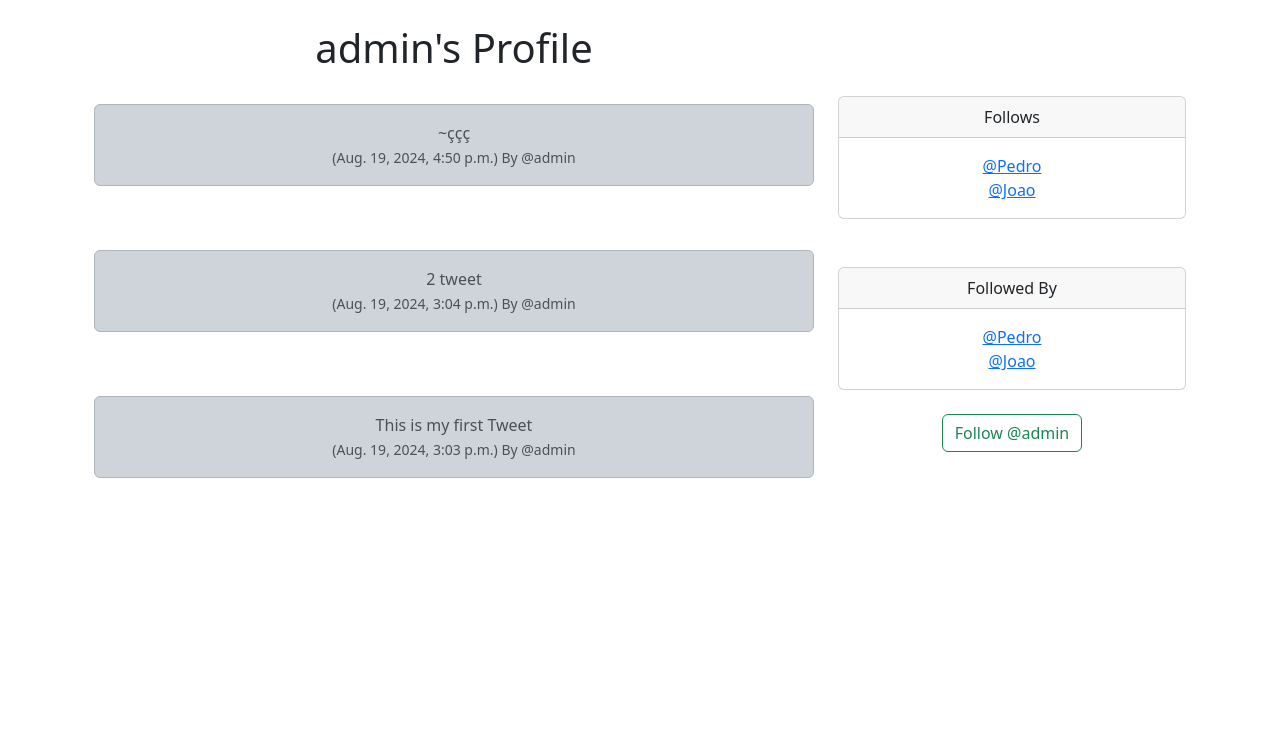
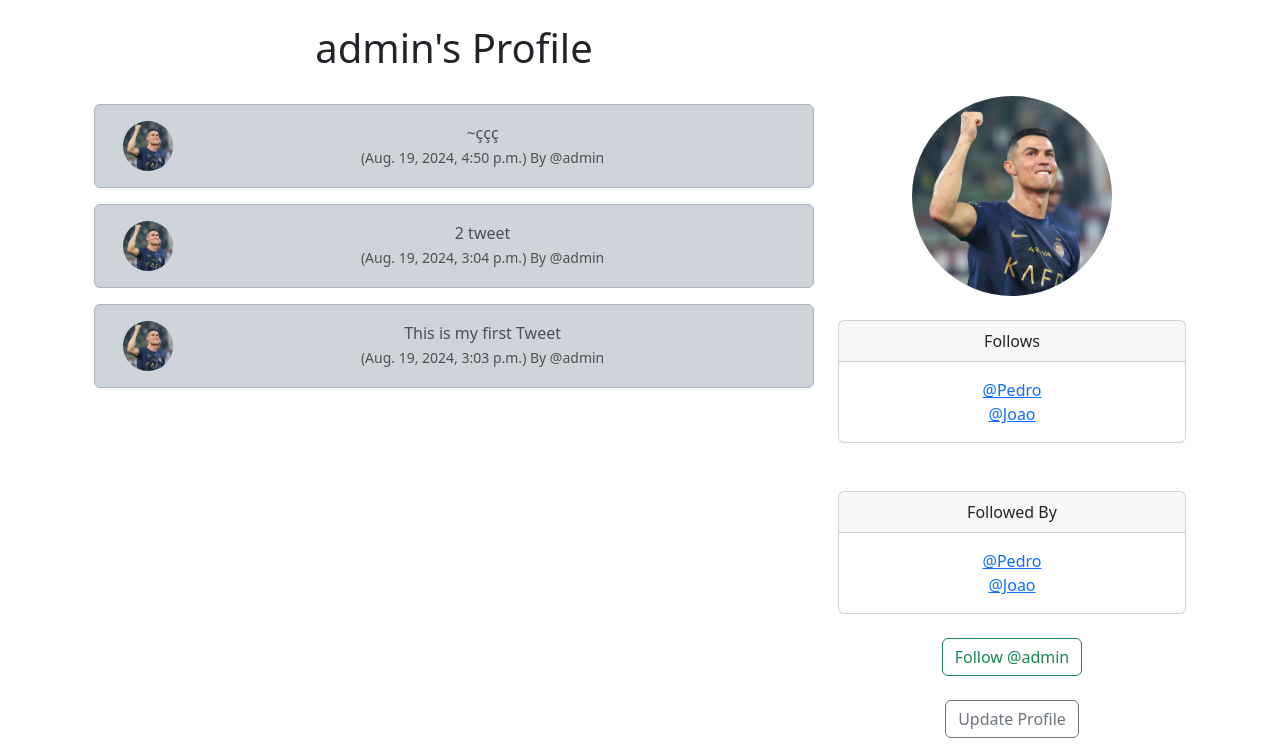
Before and after one commit to zBrunoBessa/twitter, a Django app: page /profile/1 in a window 1280 px wide. Shown: the part 56-800 px from the top of the page. Run offline with Django 5.2, Linux system fonts and the light colour scheme; a user stored in the database is signed in; data comes from the database, SQL or seed files in the repository; both versions use the stored data as it was after the commit.

Commit message:
feat: profile pictures

```diff
--- a/social/settings.py
+++ b/social/settings.py
@@ -11,6 +11,7 @@ https://docs.djangoproject.com/en/5.1/ref/settings/
 """
 
 from pathlib import Path
+import os
 
 # Build paths inside the project like this: BASE_DIR / 'subdir'.
 BASE_DIR = Path(__file__).resolve().parent.parent
@@ -118,6 +119,9 @@ USE_TZ = True
 
 STATIC_URL = 'static/'
 
+MEDIA_URL = 'media/'
+MEDIA_ROOT = os.path.join(BASE_DIR, 'media')
+
 # Default primary key field type
 # https://docs.djangoproject.com/en/5.1/ref/settings/#default-auto-field
 
--- a/social/urls.py
+++ b/social/urls.py
@@ -1,8 +1,10 @@
 
 from django.contrib import admin
 from django.urls import path, include
+from django.conf import settings
+from django.conf.urls.static import static
 
 urlpatterns = [
     path('admin/', admin.site.urls),
     path('', include('twitter.urls')),
-]
+]+ static(settings.MEDIA_URL, document_root=settings.MEDIA_ROOT)
--- a/twitter/models.py
+++ b/twitter/models.py
@@ -26,6 +26,7 @@ class Profile(models.Model):
                                      blank=True)
 
     date_modified = models.DateTimeField(User, auto_now=True)
+    profile_image = models.ImageField(null=True, blank=True, upload_to="images/")
 
     def __str__(self):
         return self.user.username
--- a/twitter/templates/profile.html
+++ b/twitter/templates/profile.html
@@ -1,5 +1,5 @@
 {% extends 'base.html' %}
-
+{% load static %}
 {% block content %}
 
 {% if profile %}
@@ -11,19 +11,41 @@
                 <br/>
                 {% if tweets %}
                     {% for tweet in tweets %}
-                    <div class="alert alert-dark" role="alert">
+
+			<div class="alert alert-dark" role="alert">
+                <div class="container">
+                    <div class="row">
+                        <div class="col-1">
+                            {% if profile.profile_image %}
+                            <img src="{{ profile.profile_image.url }}" width=50 height=50 class="rounded-circle" alt="{{ profile.user.username }}">
+
+                            {% else %}
+                            <img src="{% static 'images/default_profile_pic.png' %}" width=50 height=50 class="rounded-circle" alt="{{ profile.user.username }}">
+                            {% endif %}
+
+
+                        </div>
+
+                        <div class="col-11">
                         {{ tweet.body }}<br/>
                         <small class="text-muted">
                             ({{ tweet.created_at }}) By
                             @{{ tweet.user.username }}
                         </small>
+                        </div>
+                    <br/><br/>
                     </div>
-                    <br/><br/>
+                </div>
+            </div>
                     {% endfor %}
                 {% endif %}
             </div>
             <div class="col-4">
                 <br/><br/><br/>
+                {% if profile.profile_image %}
+                <img src="{{ profile.profile_image.url }}" style="width: 200px;"  class="rounded-circle">
+				    <br/><br/>
+				{% endif %}
                 <div class="card">
                     <div class="card-header">
                       Follows
@@ -60,6 +82,10 @@
 </form>
 <br />
 
+    {% if request.user.id == profile.user.id %}
+		<a href="{% url 'update_user' %}" class="btn btn-outline-secondary">Update Profile</a>
+	{% endif %}
+
             </div>
         </div>
     </div>
--- a/twitter/urls.py
+++ b/twitter/urls.py
@@ -9,4 +9,5 @@ urlpatterns = [
     path('login/', views.login_user, name='login'),
     path('logout', views.logout_user, name='logout'),
     path('register/', views.register_user, name='register'),
+    path('update_user/', views.update_user, name='update_user'),
 ]
--- a/twitter/views.py
+++ b/twitter/views.py
@@ -1,10 +1,12 @@
 from django.shortcuts import render, redirect
 from django.contrib import messages
 from .models import Profile, Tweet
-from .forms import TweetForm, SignUpForm
+from .forms import TweetForm, SignUpForm, ProfilePicForm
 from django.contrib.auth import authenticate, login, logout
 from django.contrib.auth.forms import UserCreationForm
 from django import forms
+from django.contrib.auth.models import User
+
 
 # Create your views here.
 def home(request):
@@ -85,3 +87,25 @@ def register_user(request):
 			return redirect('home')
 
 	return render(request, "register.html", {'form':form})
+
+
+def update_user(request):
+    if request.user.is_authenticated:
+        current_user = User.objects.get(id=request.user.id)
+        profile_user = Profile.objects.get(user__id=request.user.id)
+        # Get Forms
+        user_form = SignUpForm(request.POST or None, request.FILES or None, instance=current_user, user_id=current_user.id)
+        profile_form = ProfilePicForm(request.POST or None, request.FILES or None, instance=profile_user)
+
+        if user_form.is_valid() and profile_form.is_valid():
+            user_form.save()
+            profile_form.save()
+
+            login(request, current_user)
+            messages.success(request, ("Your Profile Has Been Updated!"))
+            return redirect('home')
+
+        return render(request, "update_user.html", {'user_form': user_form, 'profile_form': profile_form})
+    else:
+        messages.success(request, ("You Must Be Logged In To View That Page..."))
+        return redirect('home')
```
Also changed, not shown: twitter/forms.py (+36 -21 lines), twitter/templates/home.html (+25 -7 lines), twitter/templates/profile_list.html (+8 -1 lines), twitter/templates/update_user.html (added, +22 -0 lines), db.sqlite3, media/images/cr7.jpg (added), media/images/messi.jpg (added), twitter/migrations/0004_profile_profile_image.py (added).
